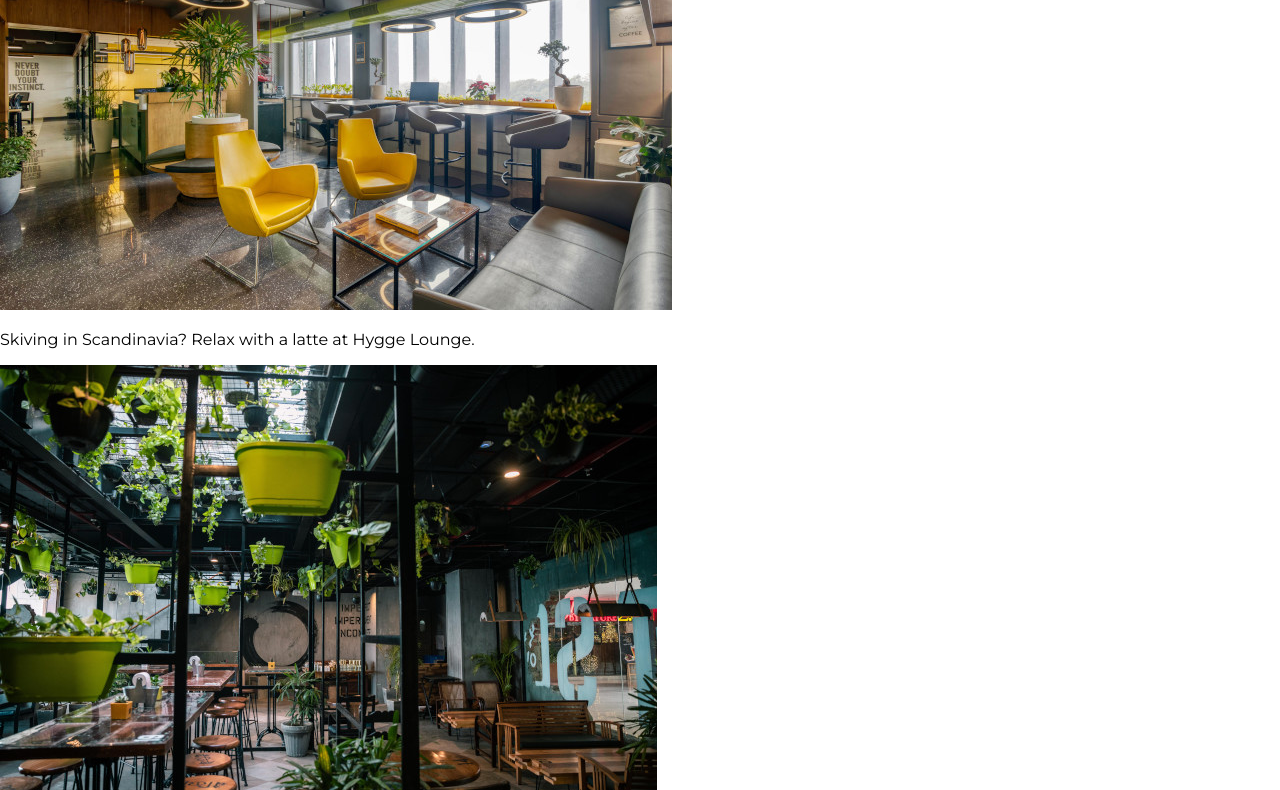
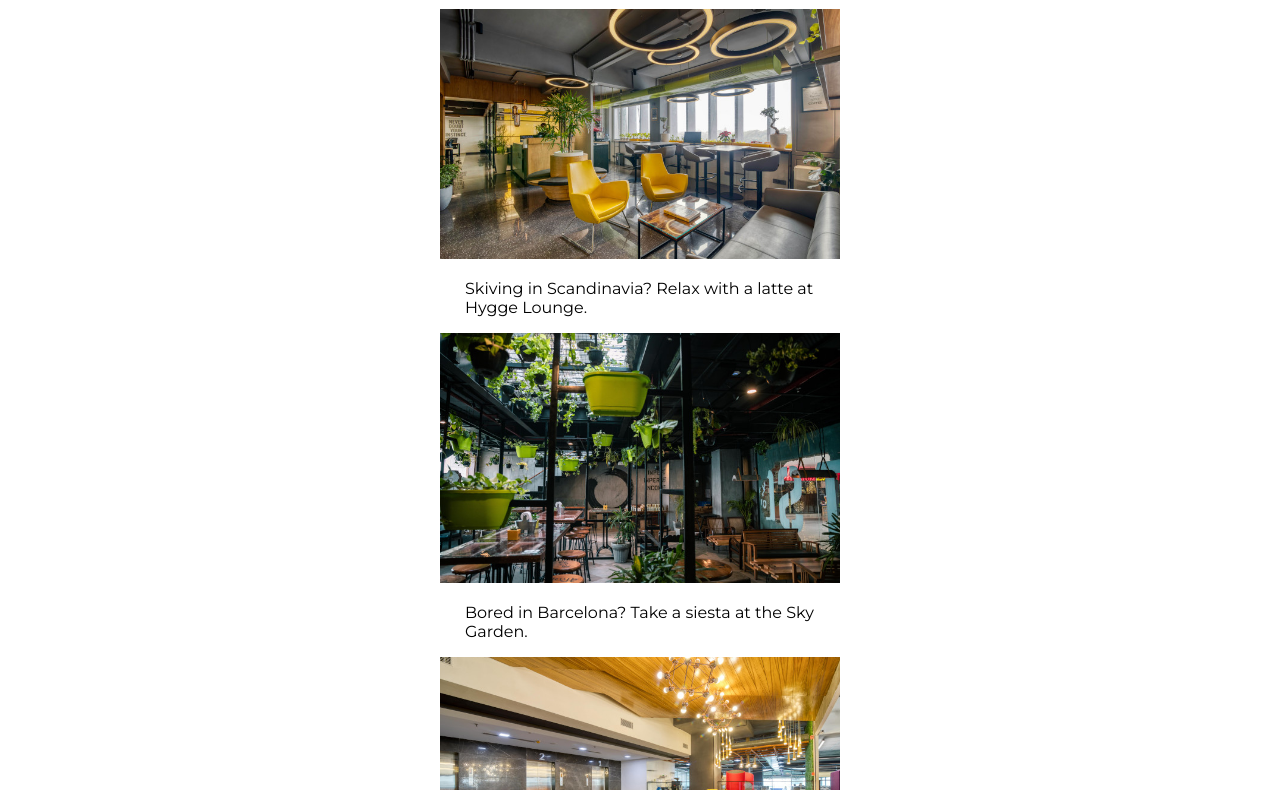
Before and after one commit to nasrelasri/Coworking-space-site, a website built with Vite: page index.html in a window 1280 px wide. Shown: the part 311-1101 px from the top of the page. Built offline with nearby package versions, Linux system fonts and the light colour scheme.

Commit message:
Styled the main section
Got the initial layout for the main section

```diff
--- a/index.css
+++ b/index.css
@@ -1,7 +1,8 @@
 body {
-    margin: 0;
+    margin: 0 auto;
     padding: 0;
     font-family: Montserrat;
+    width: 400px;;
 }
 
 /*
@@ -36,3 +37,13 @@ h1 {
     font-weight: 400px;
     margin: 25px 30px;
 }
+
+.item-img {
+    width: 100%;
+    height: 250px;
+    object-fit: cover;
+}
+
+.caption {
+    margin: 0px 25px;
+}
```
